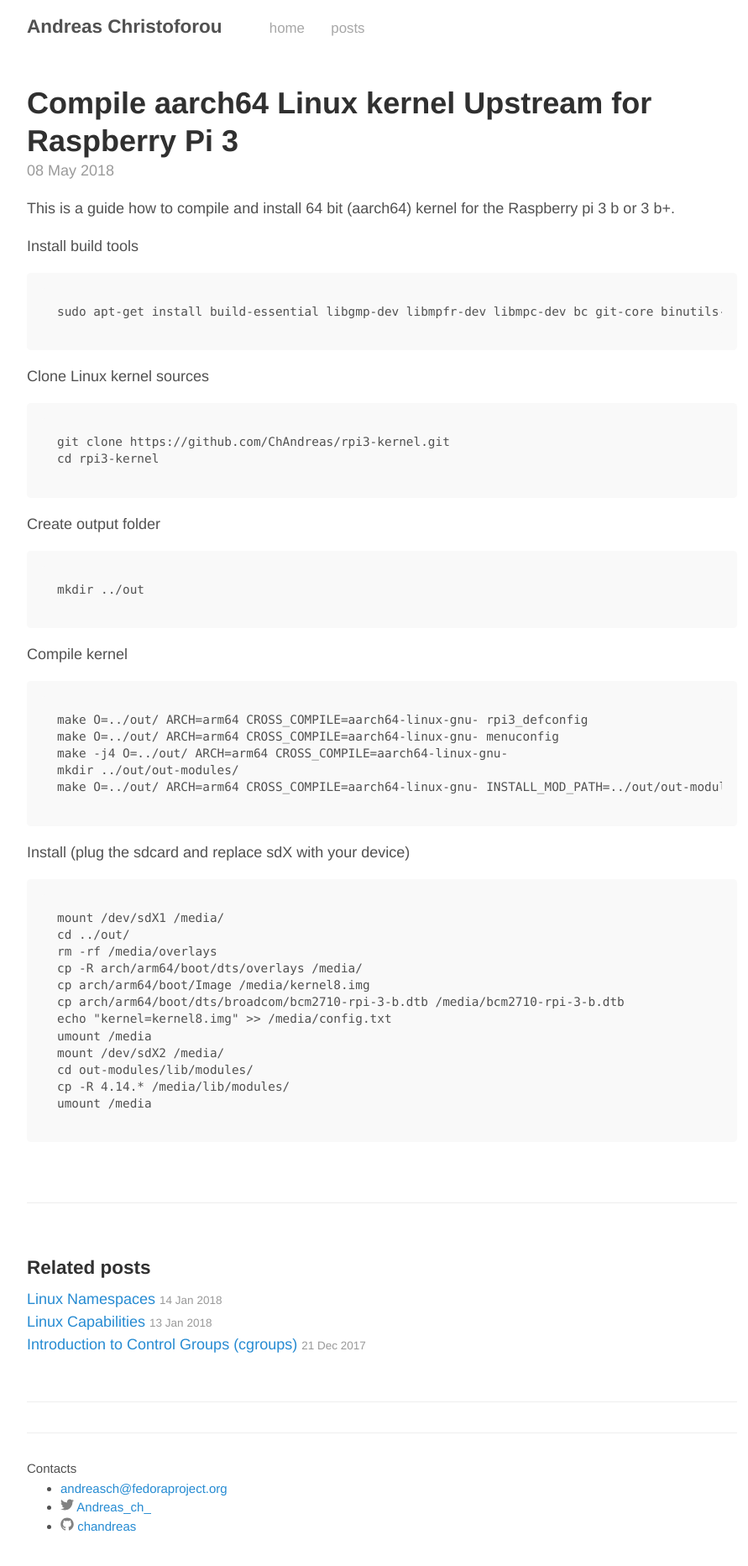
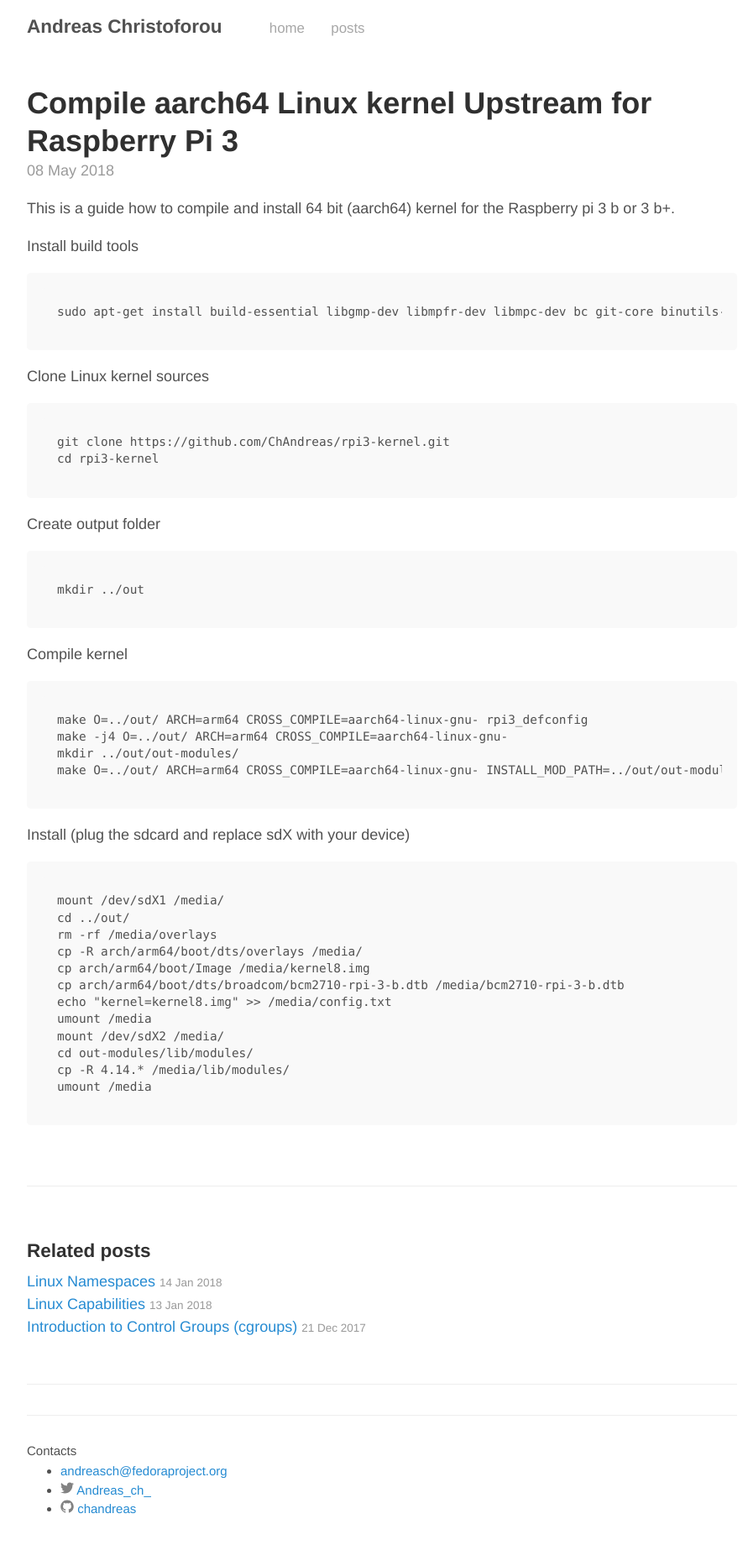
Before and after one commit to ChAndreas/chandreas.github.io, a Jekyll site: the page built from _posts/2018-05-08-rpi3-kernel-aarch64.md, in a window 1280 px wide. Shown: the whole page at 84% size, without its empty margins (185-1076 px from the left). Built offline with Jekyll 4.4.1, drawn with Linux system fonts in a browser that asks for light colours.

Commit message:
Update 2018-05-08-rpi3-kernel-aarch64.md

```diff
--- a/_posts/2018-05-08-rpi3-kernel-aarch64.md
+++ b/_posts/2018-05-08-rpi3-kernel-aarch64.md
@@ -21,7 +21,6 @@ Create output folder
 Compile kernel
 
 	make O=../out/ ARCH=arm64 CROSS_COMPILE=aarch64-linux-gnu- rpi3_defconfig
-	make O=../out/ ARCH=arm64 CROSS_COMPILE=aarch64-linux-gnu- menuconfig
 	make -j4 O=../out/ ARCH=arm64 CROSS_COMPILE=aarch64-linux-gnu-
 	mkdir ../out/out-modules/
 	make O=../out/ ARCH=arm64 CROSS_COMPILE=aarch64-linux-gnu- INSTALL_MOD_PATH=../out/out-modules/ modules_install
```
